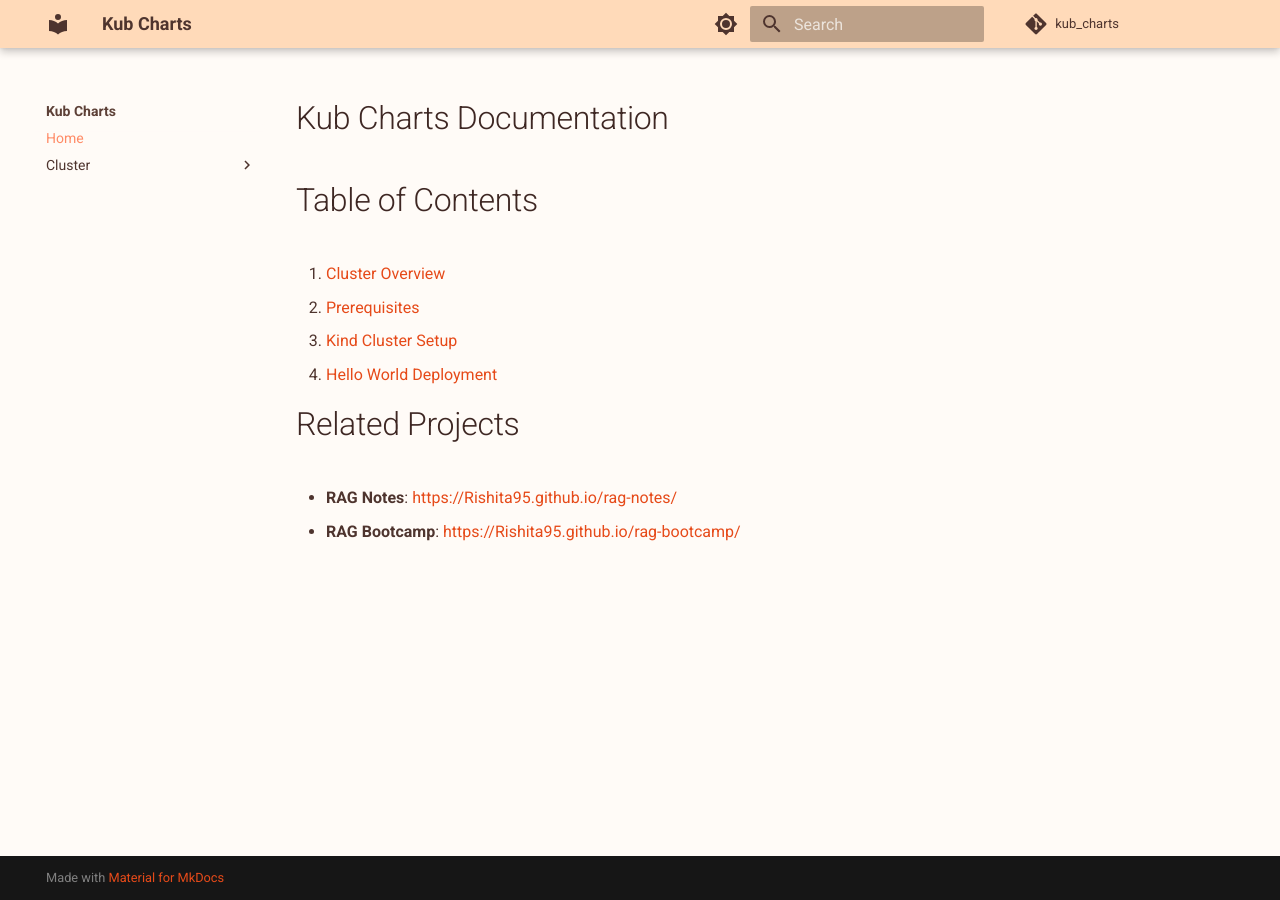
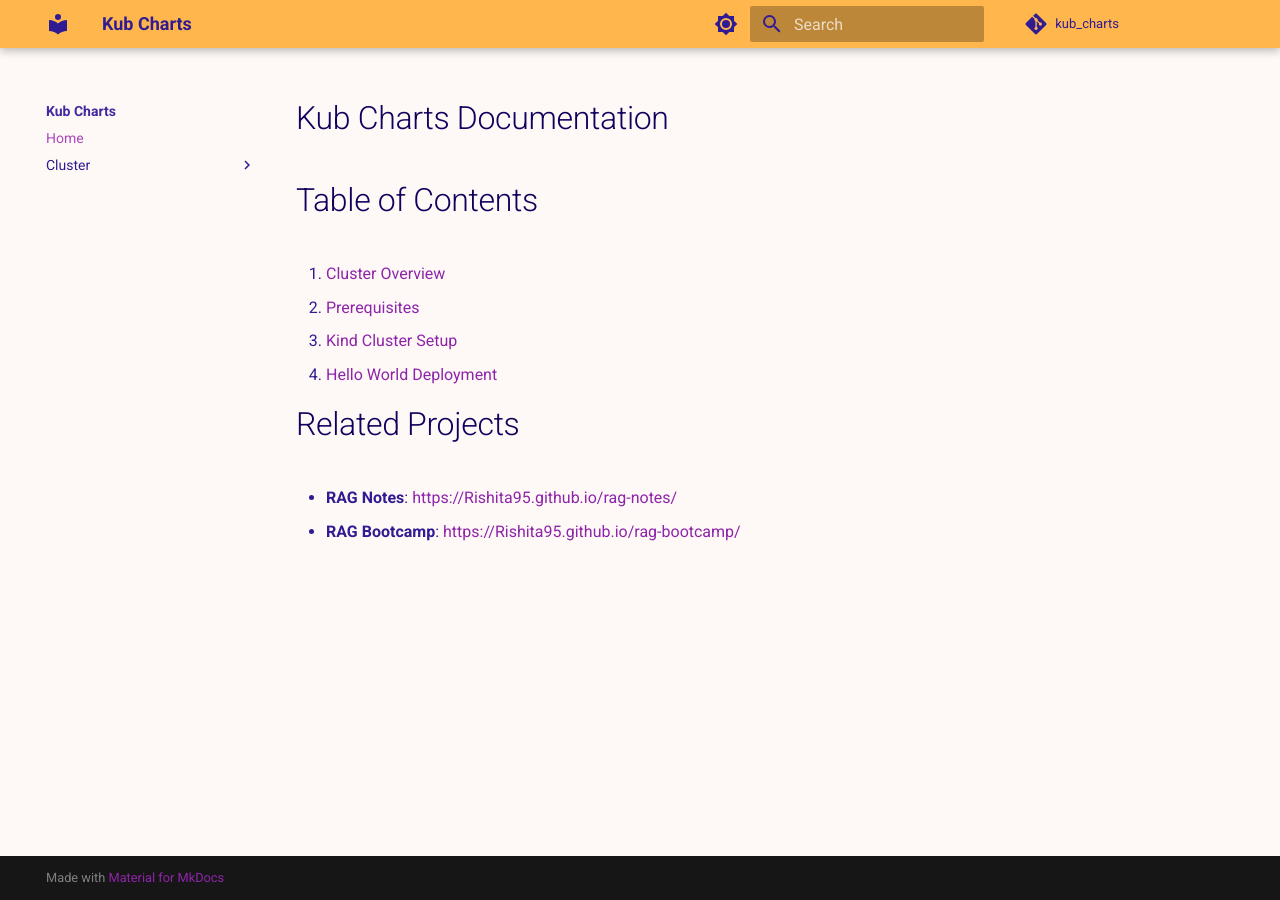
Before and after one commit to Rishita95/kub_charts, an MkDocs documentation site: the page built from docs/index.md, in a window 1280 px wide. Built offline with MkDocs 1.6.1 and Material for MkDocs 9.7.7, drawn with Linux system fonts in a browser that asks for light colours; comment, search, counter and statistics services are not loaded.

Commit message:
Apply Sorbet & Lavender pastel theme

```diff
--- a/docs/stylesheets/extra.css
+++ b/docs/stylesheets/extra.css
@@ -1,33 +1,33 @@
 :root {
-  /* Peaches & Cream Theme - Global Base */
-  --md-primary-fg-color:        #FFDAB9;  /* Soft Peach Cream Header */
-  --md-primary-fg-color--light: #FFE4C4;
-  --md-primary-fg-color--dark:  #FFB07C;
-  --md-primary-bg-color:        #4E342E;  /* Warm Espresso text on header */
+  /* Sorbet & Lavender Theme - Global Base */
+  --md-primary-fg-color:        #FFB74D;  /* Soft Tangerine/Mango Header */
+  --md-primary-fg-color--light: #FFE0B2;
+  --md-primary-fg-color--dark:  #F57C00;
+  --md-primary-bg-color:        #311B92;  /* Deep Plum text on header */
 
-  /* Coral Tangerine for Accents */
-  --md-accent-fg-color:         #FF8A65;
-  --md-accent-fg-color--transparent: rgba(255, 138, 101, 0.1);
+  /* Lavender / Lilac for Accents */
+  --md-accent-fg-color:         #BA68C8;
+  --md-accent-fg-color--transparent: rgba(186, 104, 200, 0.1);
   --md-accent-bg-color:         #FFFFFF;
 
   /* Full Page Background */
-  --md-default-bg-color:        #FFFBF7; /* Very pale peach background */
+  --md-default-bg-color:        #FEF9F6; /* Soft Shell Off-White */
 }
 
 /* Light Mode (Default) */
 [data-md-color-scheme="default"] {
-  --md-default-bg-color:           #FFFBF7; /* Pale peach block override */
-  --md-default-fg-color:           #4E342E; /* Warm Espresso */
-  --md-default-fg-color--light:    #5D4037;
-  --md-default-fg-color--lighter:  #6D4C41;
-  --md-default-fg-color--lightest: #795548;
-  --md-typeset-color:              #4E342E;
-  --md-typeset-a-color:            #FF8A65; /* Deep Coral Links */
+  --md-default-bg-color:           #FEF9F6; /* Soft Shell Off-White */
+  --md-default-fg-color:           #311B92; /* Deep Plum Text */
+  --md-default-fg-color--light:    #4527A0;
+  --md-default-fg-color--lighter:  #512DA8;
+  --md-default-fg-color--lightest: #5E35B1;
+  --md-typeset-color:              #311B92;
+  --md-typeset-a-color:            #AB47BC; /* Slightly darker lavender for better contrast */
 }
 
-/* Hard Overrides to ensure text legibility on the peach background */
+/* Hard Overrides to ensure text legibility on the soft shell background */
 [data-md-color-scheme="default"] .md-typeset {
-  color: #4E342E !important;
+  color: #311B92 !important;
 }
 [data-md-color-scheme="default"] .md-typeset h1,
 [data-md-color-scheme="default"] .md-typeset h2,
@@ -35,25 +35,25 @@
 [data-md-color-scheme="default"] .md-typeset h4,
 [data-md-color-scheme="default"] .md-typeset h5,
 [data-md-color-scheme="default"] .md-typeset h6 {
-  color: #3E2723 !important; /* Extremely dark espresso for headings */
+  color: #12005E !important; /* Extremely dark plum for headings */
 }
 [data-md-color-scheme="default"] .md-typeset a {
-  color: #E64A19 !important; /* Darker, vivid coral links for high contrast */
+  color: #8E24AA !important; /* Vibrant deep lavender for high contrast links */
 }
 
 /* Dark Mode (Slate) */
 [data-md-color-scheme="slate"] {
-  --md-default-bg-color:        #2E1A16; /* Very dark roasted brown for dark background */
-  --md-primary-fg-color:        #FFDAB9; /* Keeping soft peach bar */
-  --md-primary-bg-color:        #4E342E; /* Espresso text on header */
-  --md-accent-fg-color:         #FF8A65;
+  --md-default-bg-color:        #1A1625; /* Very dark slate plum background */
+  --md-primary-fg-color:        #FFB74D; /* Keeping tangerine bar */
+  --md-primary-bg-color:        #311B92; /* Deep plum text on header */
+  --md-accent-fg-color:         #BA68C8;
 
   --md-default-fg-color:           #F5F5F5;
   --md-default-fg-color--light:    #EEEEEE;
   --md-default-fg-color--lighter:  #DDDDDD;
   --md-default-fg-color--lightest: #CCCCCC;
   --md-typeset-color:              #F5F5F5;
-  --md-typeset-a-color:            #FFCCBC; /* Very light peachy coral for dark mode links */
+  --md-typeset-a-color:            #CE93D8; /* Soft lilac for dark mode links */
 }
 [data-md-color-scheme="slate"] .md-typeset {
   color: #F5F5F5 !important;
@@ -67,5 +67,5 @@
   color: #FFFFFF !important;
 }
 [data-md-color-scheme="slate"] .md-typeset a {
-  color: #FFCCBC !important;
+  color: #CE93D8 !important;
 }
```
